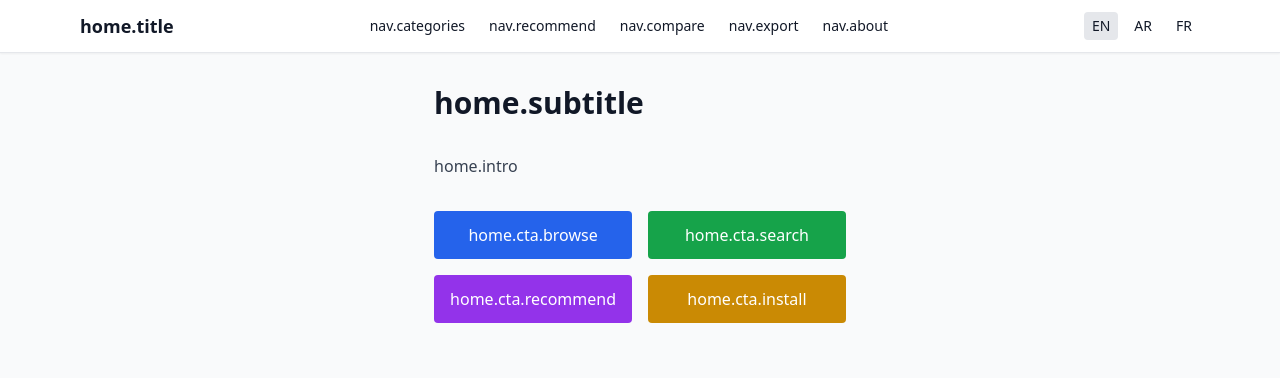
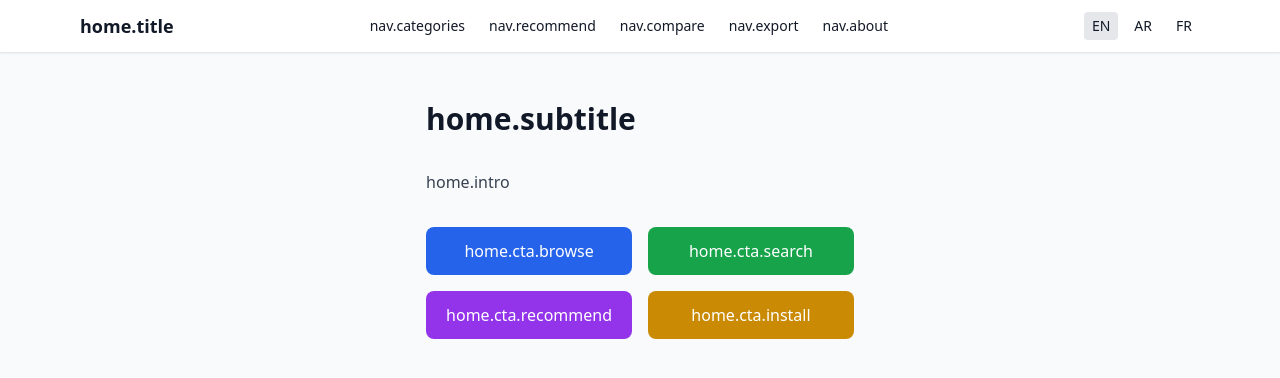
Before and after one commit to maherenstein/openclaw-ui, a Next.js app: page /en in a window 1280 px wide. Shown: the top 378 px of the page. Built offline with nearby package versions, Linux system fonts and the light colour scheme.

Commit message:
Update page.tsx

```diff
--- a/app/[locale]/page.tsx
+++ b/app/[locale]/page.tsx
@@ -1,45 +1,47 @@
-"use client";
+import Link from "next/link";
+import Header from "../../components/Header";
+import {getTranslations} from "next-intl/server";
 
-import Header from "../../components/Header";
-import Link from "next/link";
-import {useLocale, useTranslations} from "next-intl";
-
-export default function HomePage() {
-  const t = useTranslations();
-  const locale = useLocale();
+export default async function HomePage() {
+  const t = await getTranslations();
 
   return (
     <>
       <Header />
-      <main className="flex-1 max-w-5xl mx-auto px-4 py-8 space-y-8">
-        <h1 className="text-3xl font-semibold">{t("home.subtitle")}</h1>
-        <p className="text-gray-700 leading-relaxed">{t("home.intro")}</p>
+      <main className="max-w-5xl mx-auto px-6 py-12 space-y-8">
+        <h1 className="text-3xl font-semibold">
+          {t("home.subtitle")}
+        </h1>
 
-        <div className="grid grid-cols-1 sm:grid-cols-2 gap-4 mt-6">
+        <p className="text-gray-700 leading-relaxed">
+          {t("home.intro")}
+        </p>
+
+        <div className="grid grid-cols-1 sm:grid-cols-2 gap-4">
           <Link
-            href={`/${locale}/categories`}
-            className="block bg-blue-600 hover:bg-blue-700 text-white px-4 py-3 rounded text-center"
+            href="/categories"
+            className="rounded-lg bg-blue-600 px-5 py-3 text-center text-white hover:bg-blue-700"
           >
             {t("home.cta.browse")}
           </Link>
 
           <Link
-            href={`/${locale}/search`}
-            className="block bg-green-600 hover:bg-green-700 text-white px-4 py-3 rounded text-center"
+            href="/search"
+            className="rounded-lg bg-green-600 px-5 py-3 text-center text-white hover:bg-green-700"
           >
             {t("home.cta.search")}
           </Link>
 
           <Link
-            href={`/${locale}/recommend`}
-            className="block bg-purple-600 hover:bg-purple-700 text-white px-4 py-3 rounded text-center"
+            href="/recommend"
+            className="rounded-lg bg-purple-600 px-5 py-3 text-center text-white hover:bg-purple-700"
           >
             {t("home.cta.recommend")}
           </Link>
 
           <Link
-            href={`/${locale}/about`}
-            className="block bg-yellow-600 hover:bg-yellow-700 text-white px-4 py-3 rounded text-center"
+            href="/about"
+            className="rounded-lg bg-yellow-600 px-5 py-3 text-center text-white hover:bg-yellow-700"
           >
             {t("home.cta.install")}
           </Link>
```
